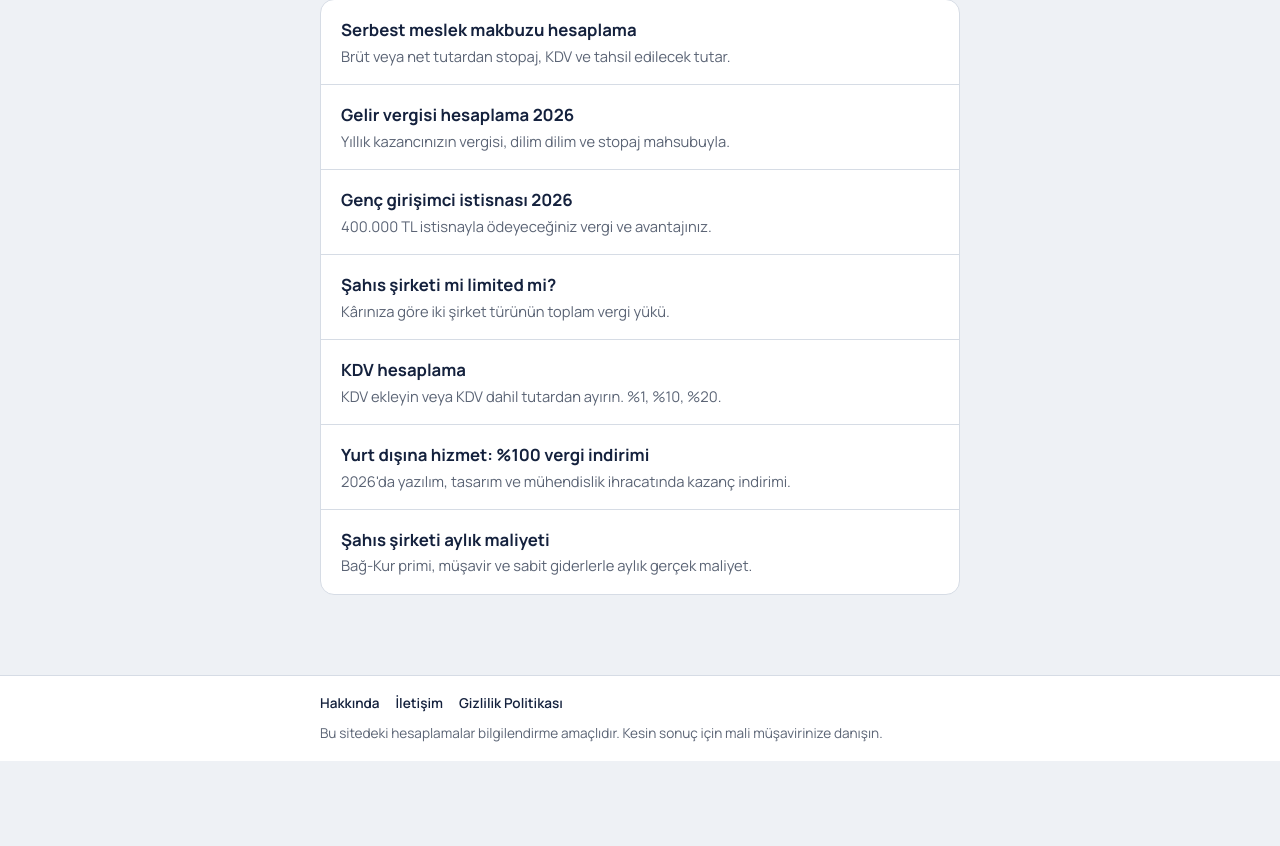
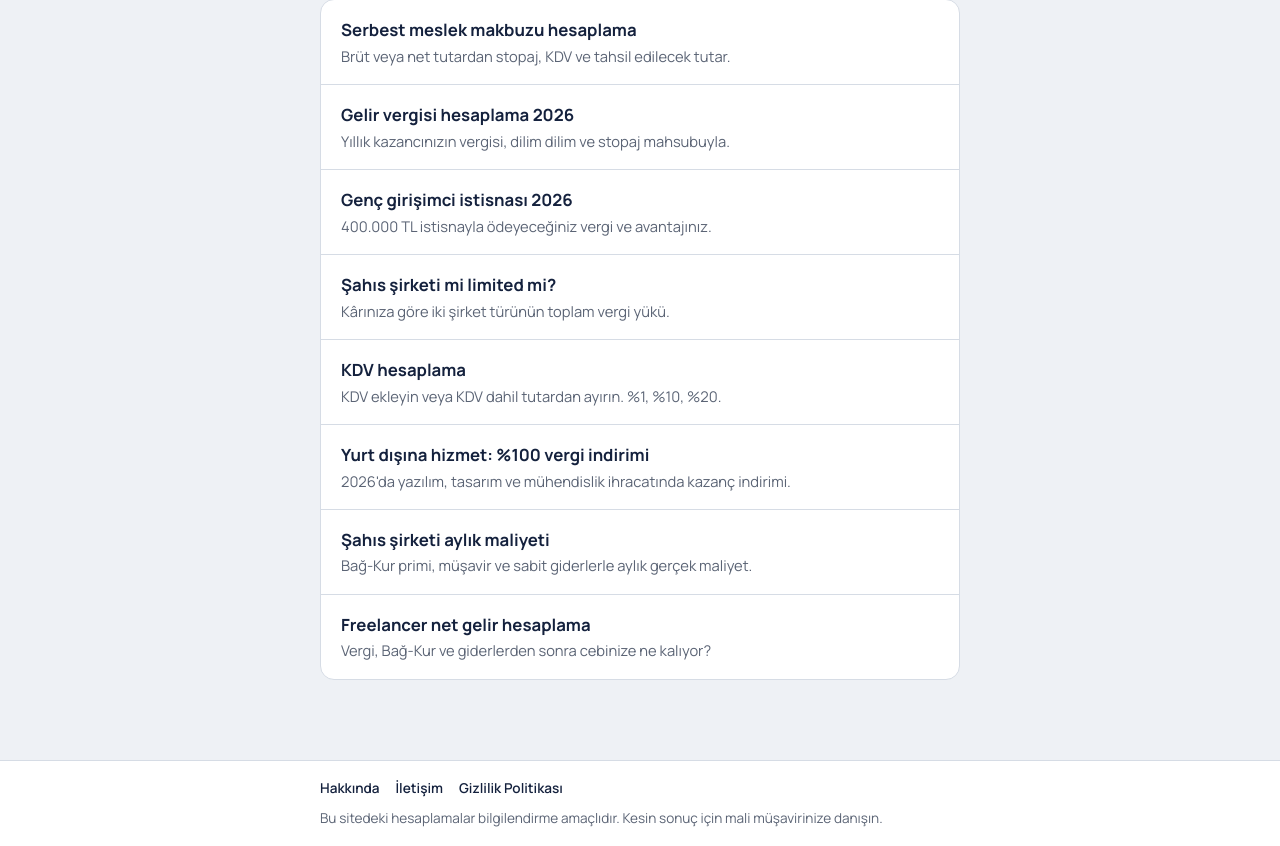
Before and after one commit to yavuzscvk-source/freelancer-vergi, a Next.js app: page / in a window 1280 px wide. Shown: the part 672-1518 px from the top of the page. Before the commit the page ends 1433 px from the top, so only its background shows below. Built offline with nearby package versions, Linux system fonts and the light colour scheme.

Commit message:
Update page.js

```diff
--- a/app/page.js
+++ b/app/page.js
@@ -16,6 +16,7 @@ const ARACLAR = [
   { href: "/kdv-hesaplama", baslik: "KDV hesaplama", aciklama: "KDV ekleyin veya KDV dahil tutardan ayırın. %1, %10, %20." },
   { href: "/hizmet-ihracati-vergi-indirimi", baslik: "Yurt dışına hizmet: %100 vergi indirimi", aciklama: "2026'da yazılım, tasarım ve mühendislik ihracatında kazanç indirimi." },
   { href: "/sahis-sirketi-maliyeti", baslik: "Şahıs şirketi aylık maliyeti", aciklama: "Bağ-Kur primi, müşavir ve sabit giderlerle aylık gerçek maliyet." },
+  { href: "/net-gelir-hesaplama", baslik: "Freelancer net gelir hesaplama", aciklama: "Vergi, Bağ-Kur ve giderlerden sonra cebinize ne kalıyor?" },
 
 ];
 
```
